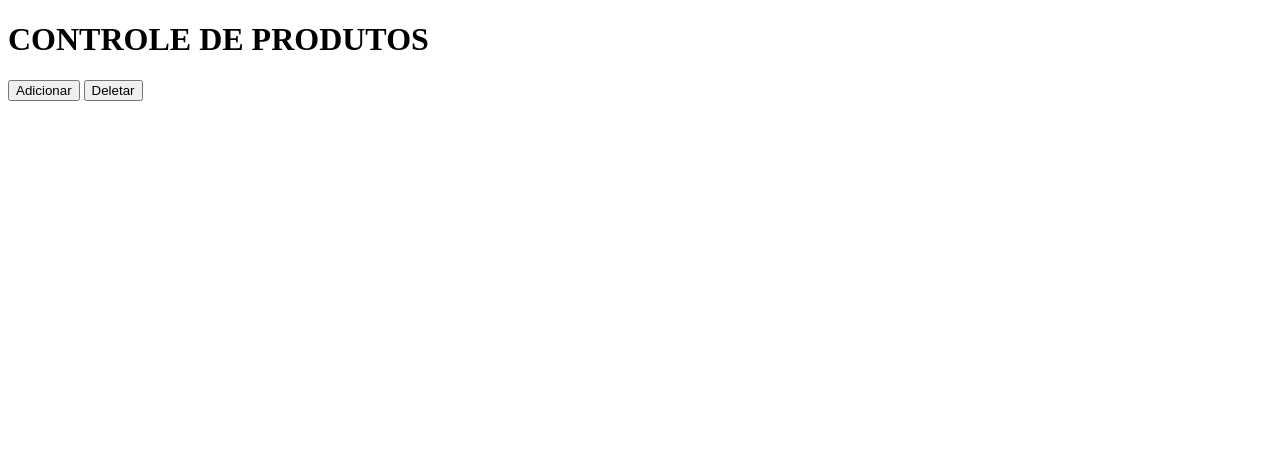
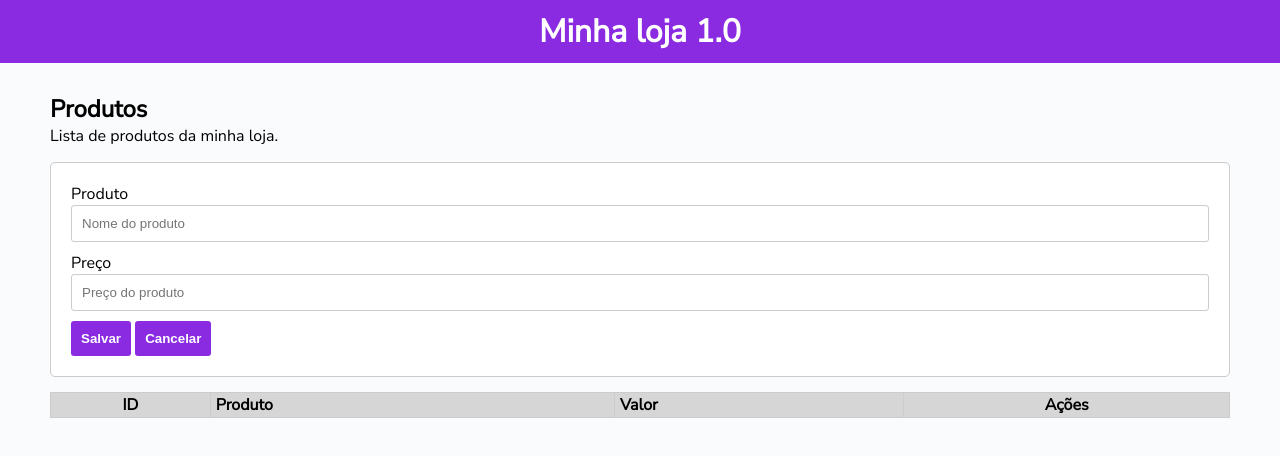
Before and after one commit to RosiCoimbra/ProgramacaoOrientadaObjetos, a plain HTML site: page Aula1/ProjetoJavascript/index.html in a window 1280 px wide. Drawn offline with Linux system fonts and the light colour scheme.

Commit message:
TabelasDianmicaSalvarCancelar

```diff
--- a/Aula1/ProjetoJavascript/css/styles.css
+++ b/Aula1/ProjetoJavascript/css/styles.css
@@ -0,0 +1,82 @@
+* {
+    margin: 0;
+}
+
+body {
+    font-family: 'Nunito Sans', sans-serif;
+    background-color: #fafbfc;
+}
+
+header {
+    background-color: blueviolet;
+    color: #fff;
+    padding: 10px;
+    text-align: center;
+}
+
+main {
+    padding: 30px 50px;
+}
+
+.card {
+    background-color: #fff;
+    border: 1px solid #ccc;
+    padding: 20px;
+    margin-top: 15px;
+    border-radius: 5px;
+}
+
+.lineInput {
+    display: grid;
+    margin-bottom: 10px;
+}
+
+input {
+    padding: 10px;
+    border: 1px solid #ccc;
+    border-radius: 3px;
+    outline: 0;
+}
+
+button {
+    border: 0;
+    padding: 10px;
+    outline: 0;
+    background-color: blueviolet;
+    color: #fff;
+    border-radius: 3px;
+    font-weight: bold;
+    cursor: pointer;
+}
+
+button:hover {
+    background-color: rgb(102, 31, 168);
+    transition: all ease .3s;
+}
+
+.content {
+    margin-top: 15px;
+}
+
+table {
+    border-collapse: collapse;
+    border: 1px solid #ccc;
+    width: 100%;
+}
+
+table th {
+    background-color: rgb(214, 214, 214);
+}
+
+table th, td {
+    text-align: left;
+    padding: 1px 5px;
+}
+
+table td img {
+    width: 22px;
+}
+
+.center {
+    text-align: center;
+}
--- a/Aula1/ProjetoJavascript/index.html
+++ b/Aula1/ProjetoJavascript/index.html
@@ -6,15 +6,48 @@
     <meta name="viewport" content="width=device-width, initial-scale=1.0">
     <title>Projeto javascript</title>
     <link rel="stylesheet" href="css/styles.css">
+    <link rel="preconnect" href="https://fonts.googleapis.com">
+    <link rel="preconnect" href="https://fonts.gstatic.com" crossorigin>
+    <link href="https://fonts.googleapis.com/css2?family=Nunito+Sans:ital,wght@0,400;1,700&display=swap" rel="stylesheet">
     <script src="js/scripts.js" defer></script>
 </head>
 <body>
-    <div class="class">
-        <h1>CONTROLE DE PRODUTOS</h1>
+    <header>
+        <h1>Minha loja 1.0</h1>
+    </header>
 
-        <button onclick="produto.adicionar()">Adicionar</button>
-        <button onclick="produto.excluir()">Deletar</button>
-    </div>
+    <main>
+        <div class="title">
+            <h2>Produtos</h2>
+            <span>Lista de produtos da minha loja.</span>
+        </div>
+        <div class="card">
+            <div class="lineInput">
+                <label for="">Produto</label>
+                <input type="text" id="produto" placeholder="Nome do produto"></input>
+            </div>
+            <div class="lineInput">
+                <label for="">Preço</label>
+                <input type="text" id="preco" placeholder="Preço do produto"></input>
+            </div>
 
+            <button onclick="produto.salvar()">Salvar</button>
+            <button onclick="produto.cancelar()">Cancelar</button>
+        </div>
+
+        <div class="content">
+            <table border="1">
+                <thead>
+                    <th class="center">ID</th>
+                    <th>Produto</th>
+                    <th>Valor</th>
+                    <th class="center">Ações</th>
+                </thead>
+                <tbody id="tbody">
+
+                </tbody>
+            </table>
+        </div>
+    </main>
 </body>
 </html>
--- a/Aula1/ProjetoJavascript/js/scripts.js
+++ b/Aula1/ProjetoJavascript/js/scripts.js
@@ -1,17 +1,92 @@
 class Produto {
     constructor() {
-        this.id = 0;
-        this.nomeProduto = '';
-        this.valor = 0;
+        this.id = 1;
+        this.arrayProdutos = [];
     }
 
-    adicionar() {
-        alert('Adicionando produto')
+    salvar() {
+       let produto= this.lerDados();
+
+       if (this.validaCampo(produto)) {
+           this.adicionar(produto);
+       }
+
+       this.listaTabela();
+       this.cancelar();
     }
 
-   excluir() {
-        alert('Excluindo produto')
+    listaTabela() {
+        let tbody = document.getElementById("tbody");
+        tbody.innerText = "";
+
+        for (let i = 0; i < this.arrayProdutos.length; i++) {
+            let tr = tbody.insertRow();
+
+            let td_id = tr.insertCell();
+            let td_produto = tr.insertCell();
+            let td_valor = tr.insertCell();
+            let td_acoes = tr.insertCell();
+
+            td_id.innerText = this.arrayProdutos[i].id;
+            td_produto.innerText = this.arrayProdutos[i].nomeProduto;
+            td_valor.innerText = this.arrayProdutos[i].preco;
+
+            td_id.classList.add("center");
+
+            let imgEdit = document.createElement("img");
+            imgEdit.src = "img/edit.png";
+
+
+            let imgDelete = document.createElement("img");
+            imgDelete.src = "img/delete.png";
+
+            td_acoes.appendChild(imgEdit);
+            td_acoes.appendChild(imgDelete);
+
+        }
     }
+
+
+    adicionar (produto) {
+        this.arrayProdutos.push(produto);
+        this.id++;
+    }
+
+    lerDados() {
+        let produto = {}
+
+        produto.id = this.id;
+        produto.nomeProduto = document.getElementById("produto").value;
+        produto.preco = document.getElementById("preco").value;
+
+        return produto;
+    }
+
+    validaCampo (produto) {
+        let msg = "";
+
+        if (produto.nomeProduto == "") {
+            msg += "- Informe o nome do produto. \n";
+        }
+
+        if (produto.preco == "") {
+            msg += "- Informe o preço do produto. \n";
+        }
+
+        if (msg != "") {
+            alert(msg);
+           return false;
+        }
+
+        return true;
+    }
+
+   cancelar() {
+         document.getElementById("produto").value = "";
+         document.getElementById("preco").value = "";
+    }
+
 }
 
+
 let produto = new Produto();
```
Also changed, not shown: Aula1/ProjetoJavascript/img/delete.png (added), Aula1/ProjetoJavascript/img/edit.png (added).
